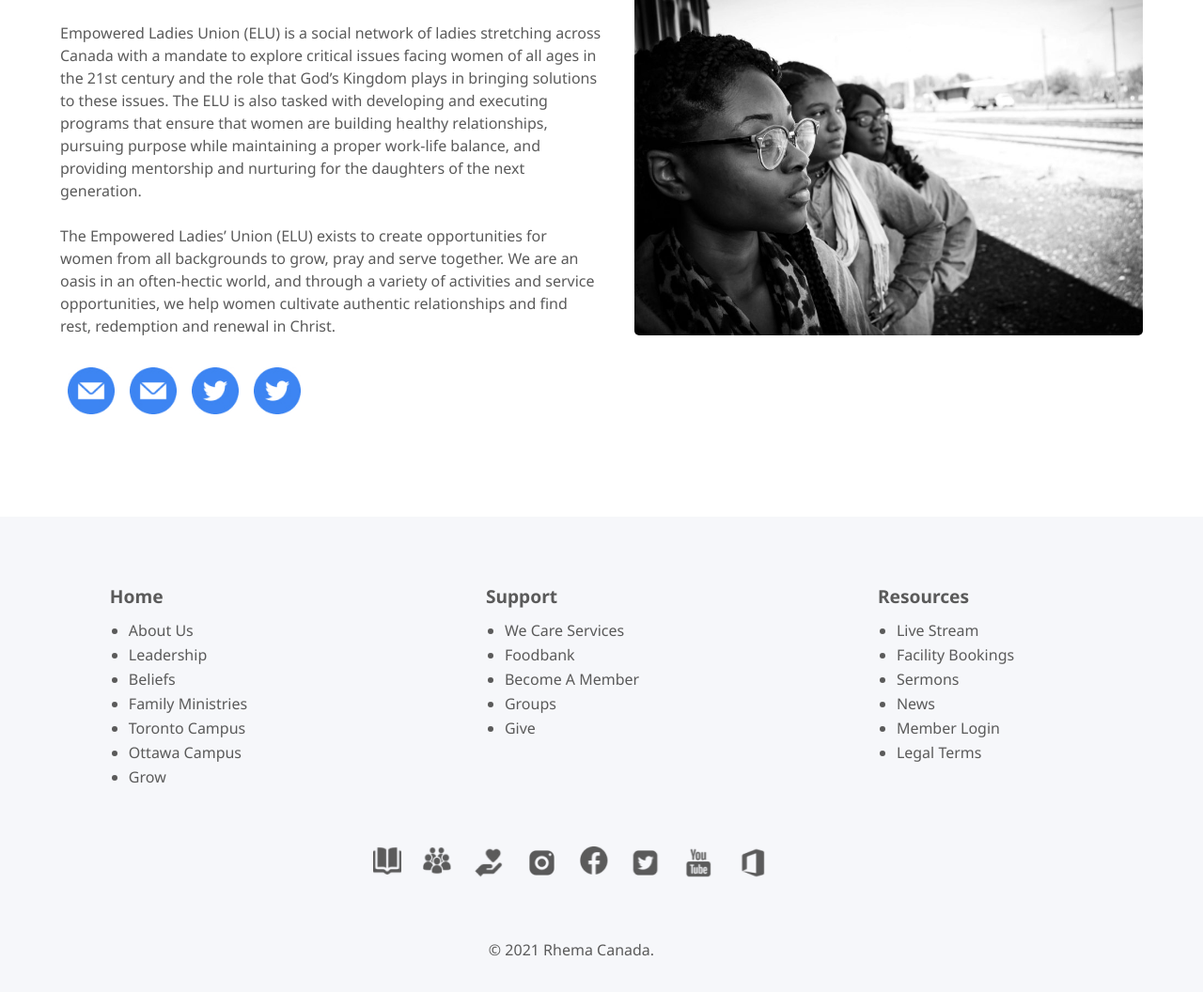
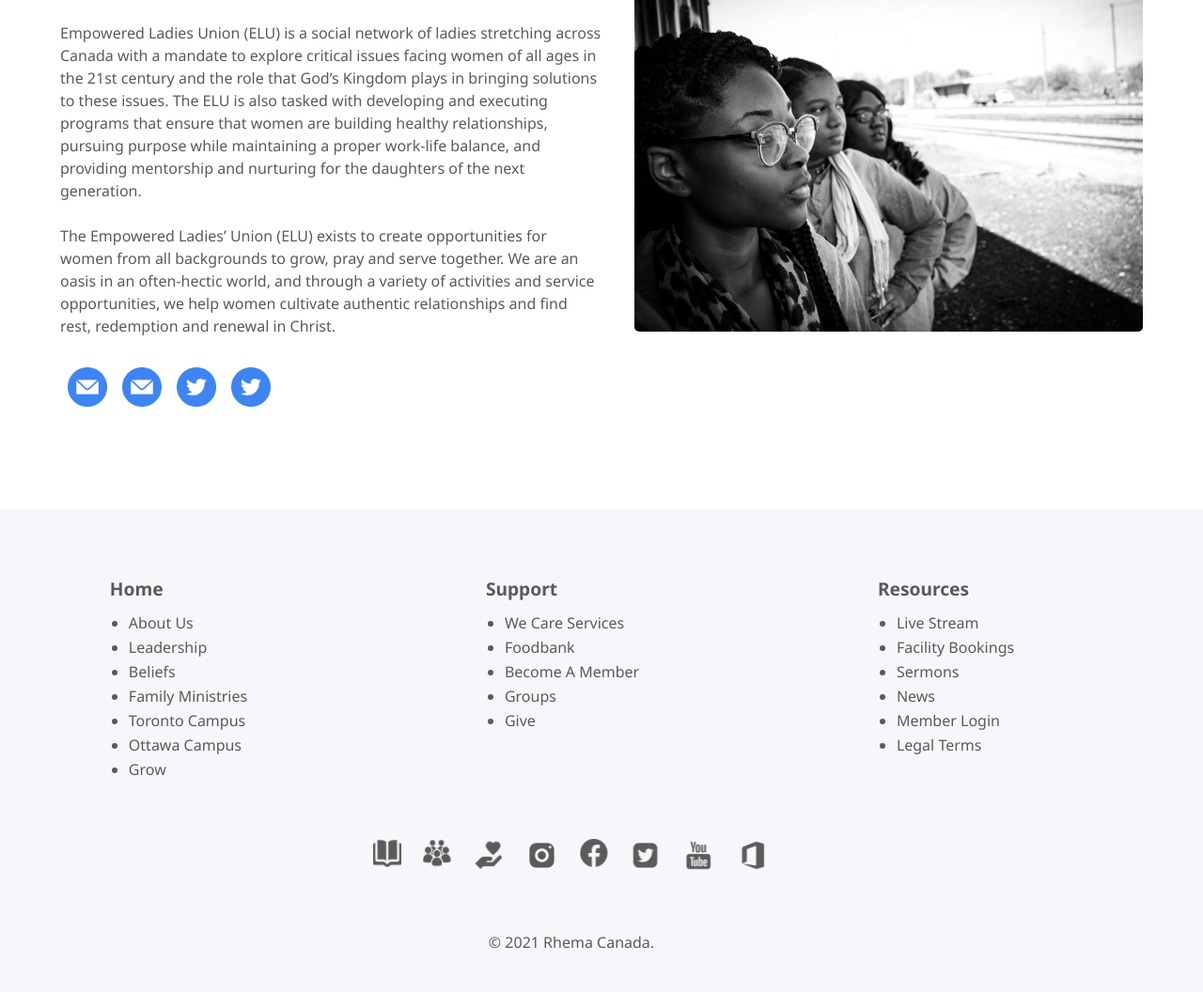
Before and after one commit to roxtran/rhemaonline-nextjs-wp, a Next.js app: page /ministries/women in a window 1280 px wide. Shown: the part 687-1743 px from the top of the page at 94% size. Built offline with nearby package versions, Linux system fonts and the light colour scheme.

Commit message:
added title for a tags

```diff
--- a/pages/ministries/women.js
+++ b/pages/ministries/women.js
@@ -40,21 +40,24 @@ const women = () => {
               Christ.
             </p>
             <div className='icons'>
-              <a href='mailto:wecare@rhemaonline.ca'>
+              <a
+                title='wecare@rhemaonline.ca'
+                href='mailto:wecare@rhemaonline.ca'
+              >
                 <div className='icon'>
                   <Image
                     src='/img/email-icon-blue.jpg'
-                    width={50}
-                    height={50}
+                    width={42}
+                    height={42}
                   />
                 </div>
               </a>
-              <a href='mailto:elu@rhemaonline.ca'>
+              <a title='elu@rhemaonline.ca' href='mailto:elu@rhemaonline.ca'>
                 <div className='icon'>
                   <Image
                     src='/img/email-icon-blue.jpg'
-                    width={50}
-                    height={50}
+                    width={42}
+                    height={42}
                   />
                 </div>
               </a>
@@ -66,8 +69,8 @@ const women = () => {
                 <div className='icon'>
                   <Image
                     src='/img/twitter-icon-blue.jpg'
-                    width={50}
-                    height={50}
+                    width={42}
+                    height={42}
                   />
                 </div>
               </a>
@@ -79,8 +82,8 @@ const women = () => {
                 <div className='icon'>
                   <Image
                     src='/img/twitter-icon-blue.jpg'
-                    width={50}
-                    height={50}
+                    width={42}
+                    height={42}
                   />
                 </div>
               </a>
@@ -121,8 +124,7 @@ export const WomenContainer = styled(Container)`
     .icon {
       margin: 0.5rem;
       &:hover {
-        filter: brightness(1.3);
-        transform: scale(1.1);
+        transform: translateY(-5px);
       }
     }
   }
```
